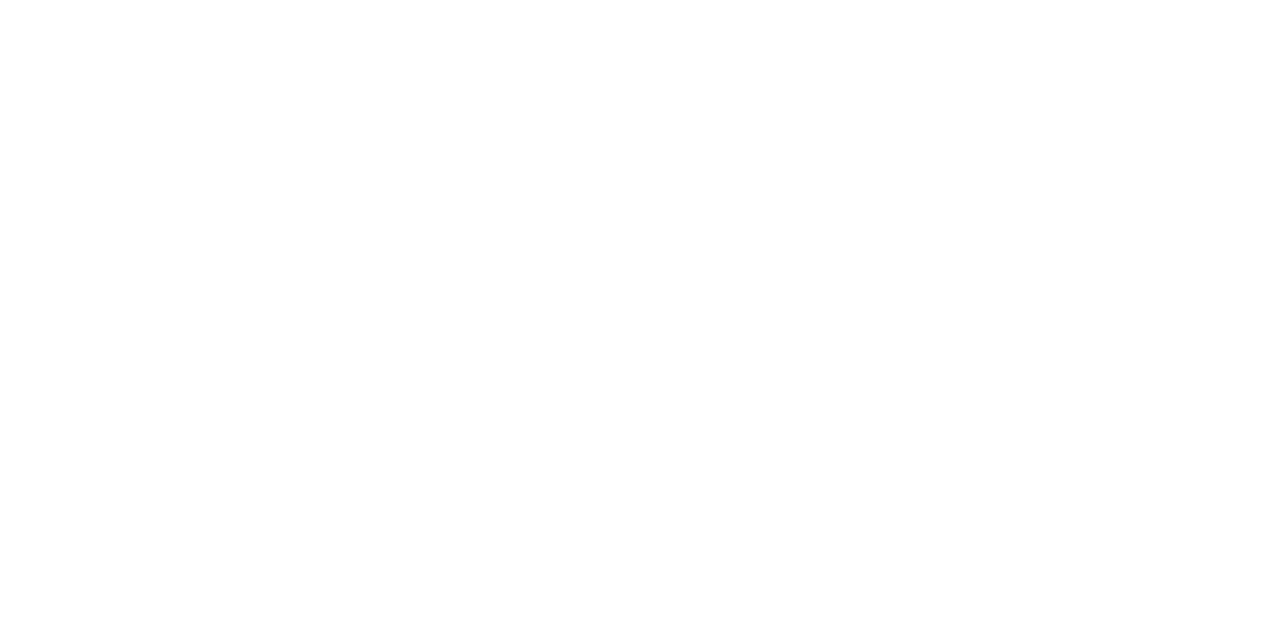
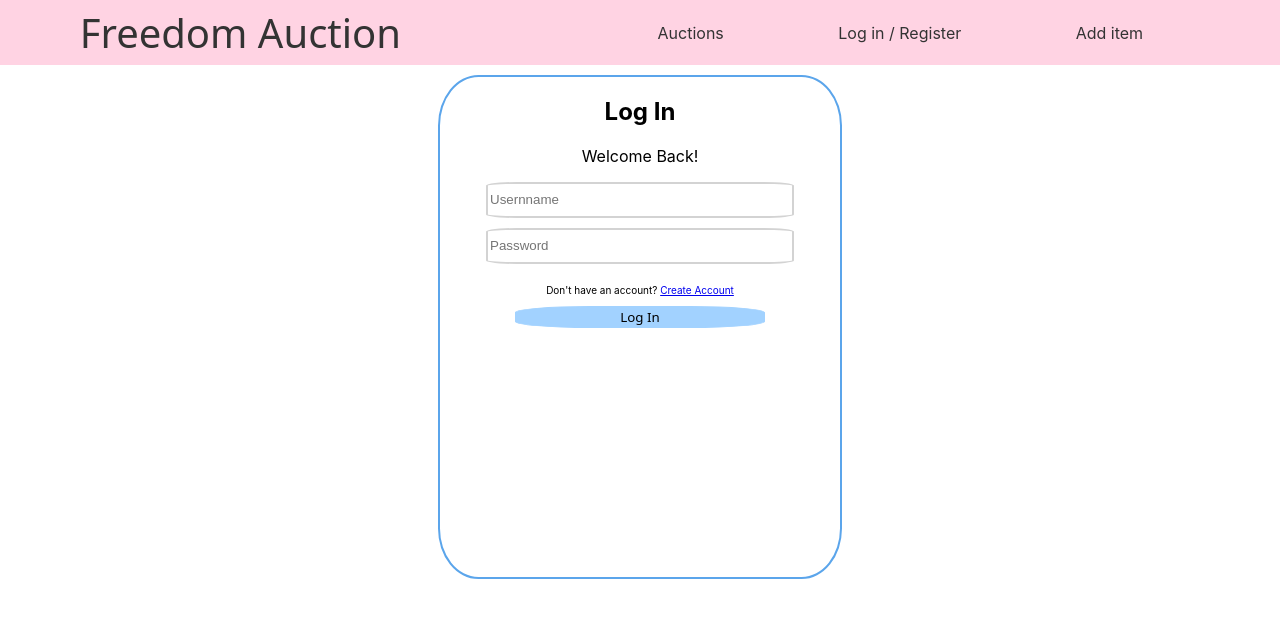
Before and after one commit to delvissoto/sotod-project, a React (Create React App) app: page /login in a window 1280 px wide. Before the commit this address had no page. Shown: the top 618 px of the page. Built offline with nearby package versions, Linux system fonts and the light colour scheme; a web font is replaced by a local one.

Commit message:
adding  autentication

```diff
--- a/package.json
+++ b/package.json
@@ -8,8 +8,12 @@
     "@testing-library/react": "^13.4.0",
     "@testing-library/user-event": "^13.5.0",
     "axios": "^1.6.7",
+    "bcrypt": "^5.1.1",
+    "bootstrap": "^5.3.2",
+    "cookie-parser": "^1.4.6",
     "cors": "^2.8.5",
     "express": "^4.18.2",
+    "jsonwebtoken": "^9.0.2",
     "multer": "^1.4.5-lts.1",
     "mysql": "^2.18.1",
     "react": "^18.2.0",
--- a/src/App.js
+++ b/src/App.js
@@ -7,6 +7,7 @@
 import AddUser from './components/AddUser';
 import UpdateItems from './components/UpdateItems';
 import AddItems from './components/AddItems';
+import LogIn from './components/LogIn';
 
 function App() {
 
@@ -21,6 +22,7 @@
           <Route path='items' element={<Items/>}/>
           <Route path ='updateitems/:item_id' element={<UpdateItems/>}/>
           <Route path='additem' element={<AddItems/>}/>
+          <Route path='login' element={<LogIn/>}/>
 
         </Route>
       </Routes>
--- a/src/components/AddUser.js
+++ b/src/components/AddUser.js
@@ -1,6 +1,6 @@
 import React, { useState } from 'react';
 import axios from 'axios';
-import { useNavigate } from 'react-router-dom';
+import { Link, useNavigate } from 'react-router-dom';
 
 const AddUser = () => {
   const initialUserState = {
@@ -46,6 +46,7 @@
         <input className='sign_up' placeholder='Email' type='email' id='email' name='email' value={user.email} onChange={handleChange} required /><br />
 
         <p>By clicking Sign Up, you agree to our Terms, Privacy Policy.<br/> You may receive email Notifications from us.</p>
+        <p>Have an account? <Link to="/login">Log In</Link> </p>
         <input id="signupsubmit"  type='submit' className='submitbutton' value="Sign Up" />
       </form>
       </div>
--- /dev/null
+++ b/src/components/LogIn.js
@@ -0,0 +1,54 @@
+import React, { useState } from 'react';
+import axios from 'axios';
+import { Link, useNavigate } from 'react-router-dom';
+
+
+const LogIn = () => {
+    const initialUserState = {
+        user_name: "",
+        password: ""
+      };
+
+      const [user, setUser] = useState(initialUserState);
+      const navigate = useNavigate();
+
+      const handleChange = (e) => {
+        setUser({ ...user, [e.target.name]: e.target.value });
+      };
+
+      const handleSubmit = async (e) => {
+        e.preventDefault();
+        try {
+          await axios.get("http://52.86.154.61:8080/users", user);
+          console.log(user)
+          navigate('/');
+        } catch (err) {
+          console.error(err);
+
+        }
+      };
+
+      return (
+        <section className='Sign_up_section'>
+          <div className='Sign_up_div'>
+            <div>
+              <h2>Log In</h2>
+              <p>Welcome Back!</p>
+            </div>
+          <form onSubmit={handleSubmit}>
+
+            <input className='sign_up' placeholder='Usernname' type='text' id='user_name' name='user_name' value={user.user_name} onChange={handleChange} required /><br />
+
+
+            <input className='sign_up'placeholder='Password' type='password' id='password' name='password' value={user.password} onChange={handleChange} required /><br />
+
+            <p>Don't have an account? <Link to="/adduser">Create Account </Link> </p>
+
+            <input id="signupsubmit"  type='submit' className='submitbutton' value="Log In" />
+          </form>
+          </div>
+        </section>
+      );
+    };
+
+export default LogIn
```
Also changed, not shown: 1 other file (tests, documents, lock files or other folders).
